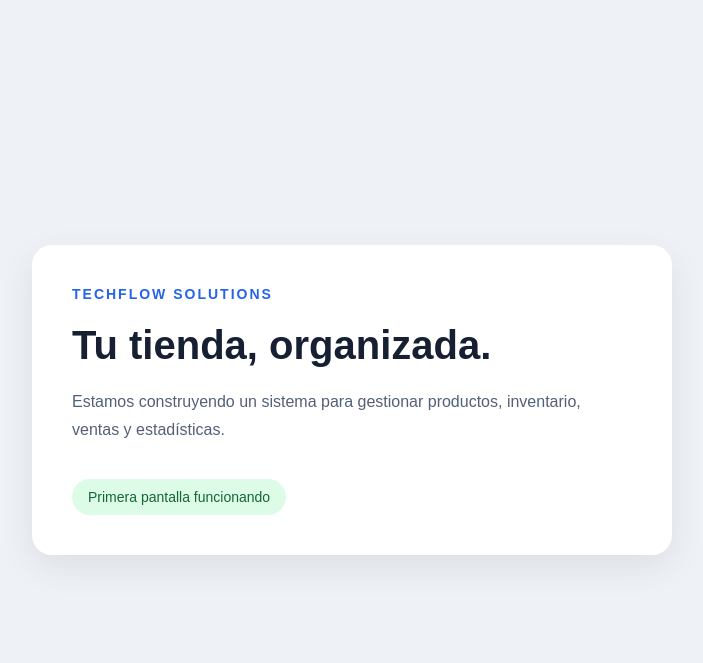
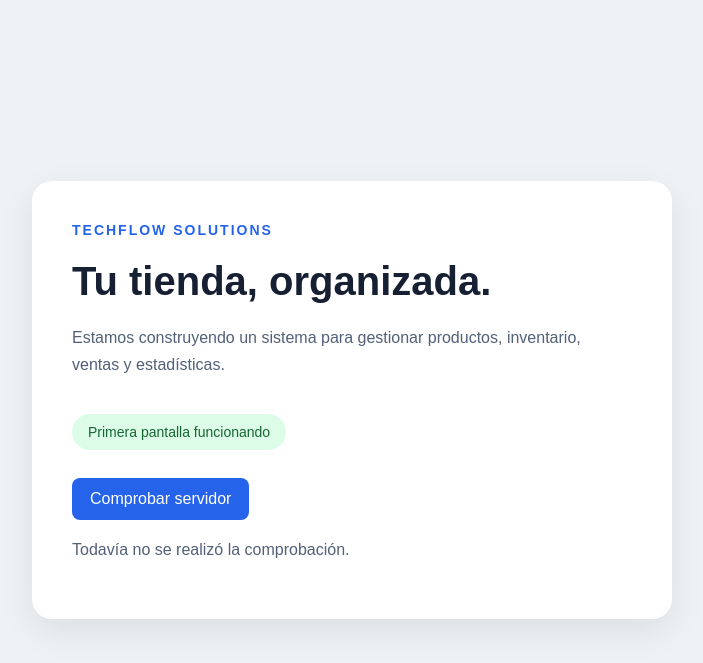
Before and after one commit to BrunoCabrera473/techflow, a Flask app: page / in a window 1280 px wide. Shown: the top 663 px of the page, without its empty margins (288-991 px from the left). Run offline with Flask 3, Linux system fonts and the light colour scheme.

Commit message:
Agregar comprobación del servidor desde JavaScript

```diff
--- a/app/controllers/inicio_controller.py
+++ b/app/controllers/inicio_controller.py
@@ -1,9 +1,8 @@
-"""Controlador de la pantalla principal."""
+"""Controlador de la bienvenida y del estado básico del servidor."""
 
-from flask import Blueprint, render_template
+from flask import Blueprint, jsonify, render_template
 
 
-# Un Blueprint agrupa rutas para poder organizarlas por módulo.
 inicio_bp = Blueprint("inicio", __name__)
 
 
@@ -11,3 +10,12 @@ inicio_bp = Blueprint("inicio", __name__)
 def mostrar_inicio():
     """Devuelve la pantalla de bienvenida."""
     return render_template("index.html")
+
+
+@inicio_bp.get("/api/estado")
+def consultar_estado():
+    """Confirma que el servidor responde; no comprueba MySQL."""
+    return jsonify({
+        "estado": "ok",
+        "mensaje": "El servidor de TechFlow está funcionando."
+    })
--- a/static/css/estilos.css
+++ b/static/css/estilos.css
@@ -52,3 +52,30 @@ p {
     color: #166534;
     font-size: 14px;
 }
+.comprobacion {
+    margin-top: 28px;
+}
+
+button {
+    padding: 12px 18px;
+    border: none;
+    border-radius: 8px;
+    background: #2563eb;
+    color: white;
+    font: inherit;
+    cursor: pointer;
+}
+
+button:hover {
+    background: #1d4ed8;
+}
+
+button:disabled {
+    opacity: 0.6;
+    cursor: wait;
+}
+
+button:focus-visible {
+    outline: 3px solid #172033;
+    outline-offset: 3px;
+}
--- /dev/null
+++ b/static/js/inicio.js
@@ -0,0 +1,34 @@
+// Buscamos los elementos de la pantalla que vamos a utilizar.
+const boton = document.getElementById("comprobar-servidor");
+const resultado = document.getElementById("resultado-servidor");
+
+// Ejecutamos esta función cuando el usuario presiona el botón.
+boton.addEventListener("click", async () => {
+    boton.disabled = true;
+    resultado.textContent = "Comprobando conexión…";
+
+    try {
+        // Pedimos datos a Python y esperamos su respuesta.
+        const respuesta = await fetch("/api/estado", {
+            cache: "no-store"
+        });
+
+        // Una respuesta HTTP de error también debe informarse.
+        if (!respuesta.ok) {
+            throw new Error("El servidor devolvió un error.");
+        }
+
+        // Convertimos el JSON recibido en un objeto de JavaScript.
+        const datos = await respuesta.json();
+
+        // Mostramos el mensaje como texto en la pantalla.
+        resultado.textContent = datos.mensaje;
+    } catch (error) {
+        // Por ejemplo, si el servidor está apagado.
+        resultado.textContent =
+            "No se pudo comprobar el servidor. Revisá que esté encendido.";
+    } finally {
+        // Permitimos realizar otra comprobación.
+        boton.disabled = false;
+    }
+});
--- a/templates/index.html
+++ b/templates/index.html
@@ -23,6 +23,20 @@
         </p>
 
         <span class="estado">Primera pantalla funcionando</span>
+
+        <!-- El botón solicita una comprobación al servidor. -->
+        <div class="comprobacion">
+            <button id="comprobar-servidor" type="button">
+                Comprobar servidor
+            </button>
+
+            <p id="resultado-servidor" role="status" aria-live="polite">
+                Todavía no se realizó la comprobación.
+            </p>
+        </div>
     </main>
+
+    <!-- Cargamos JavaScript después de los elementos que utiliza. -->
+    <script src="{{ url_for('static', filename='js/inicio.js') }}"></script>
 </body>
 </html>
```
Also changed, not shown: 1 other file.
